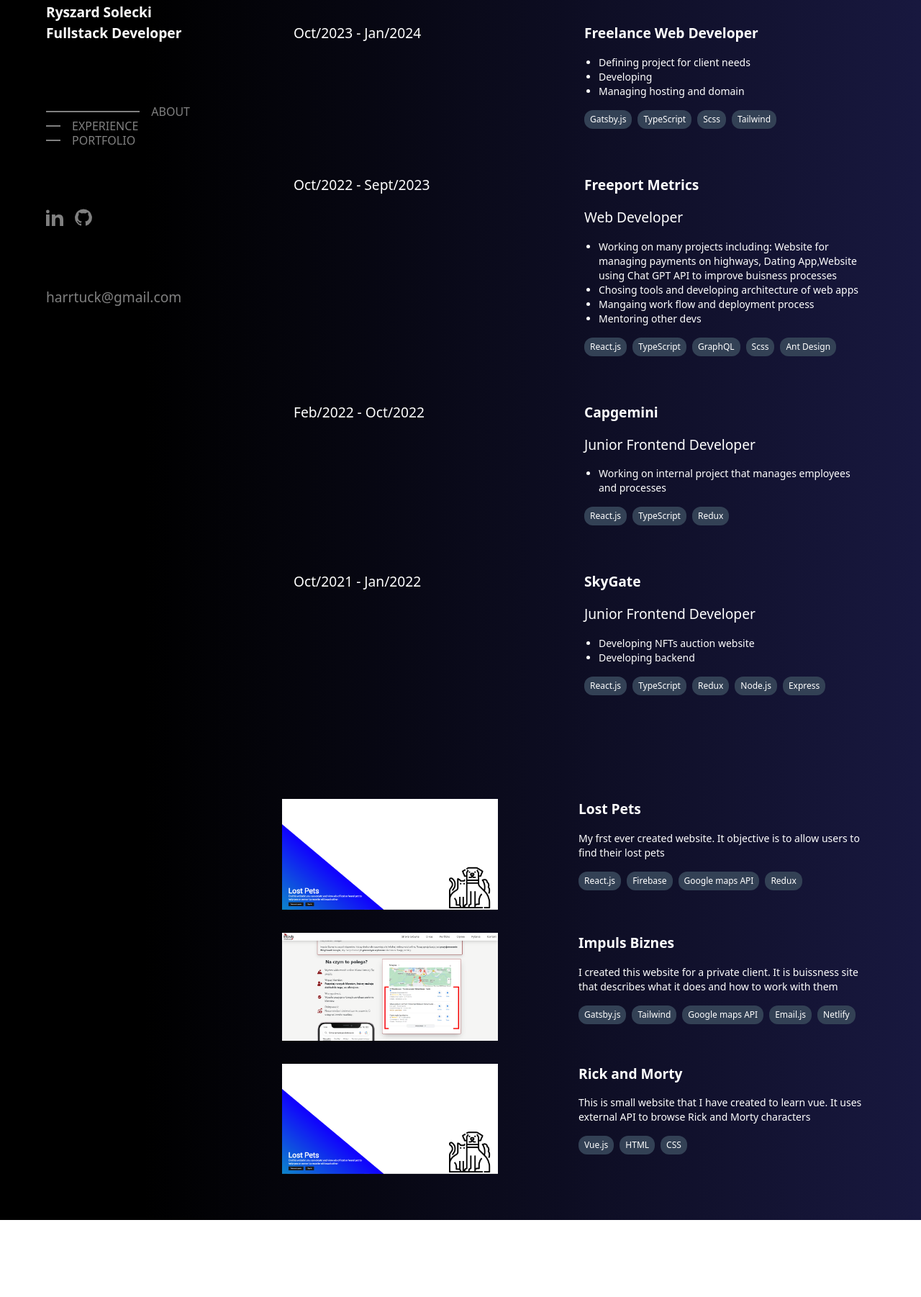
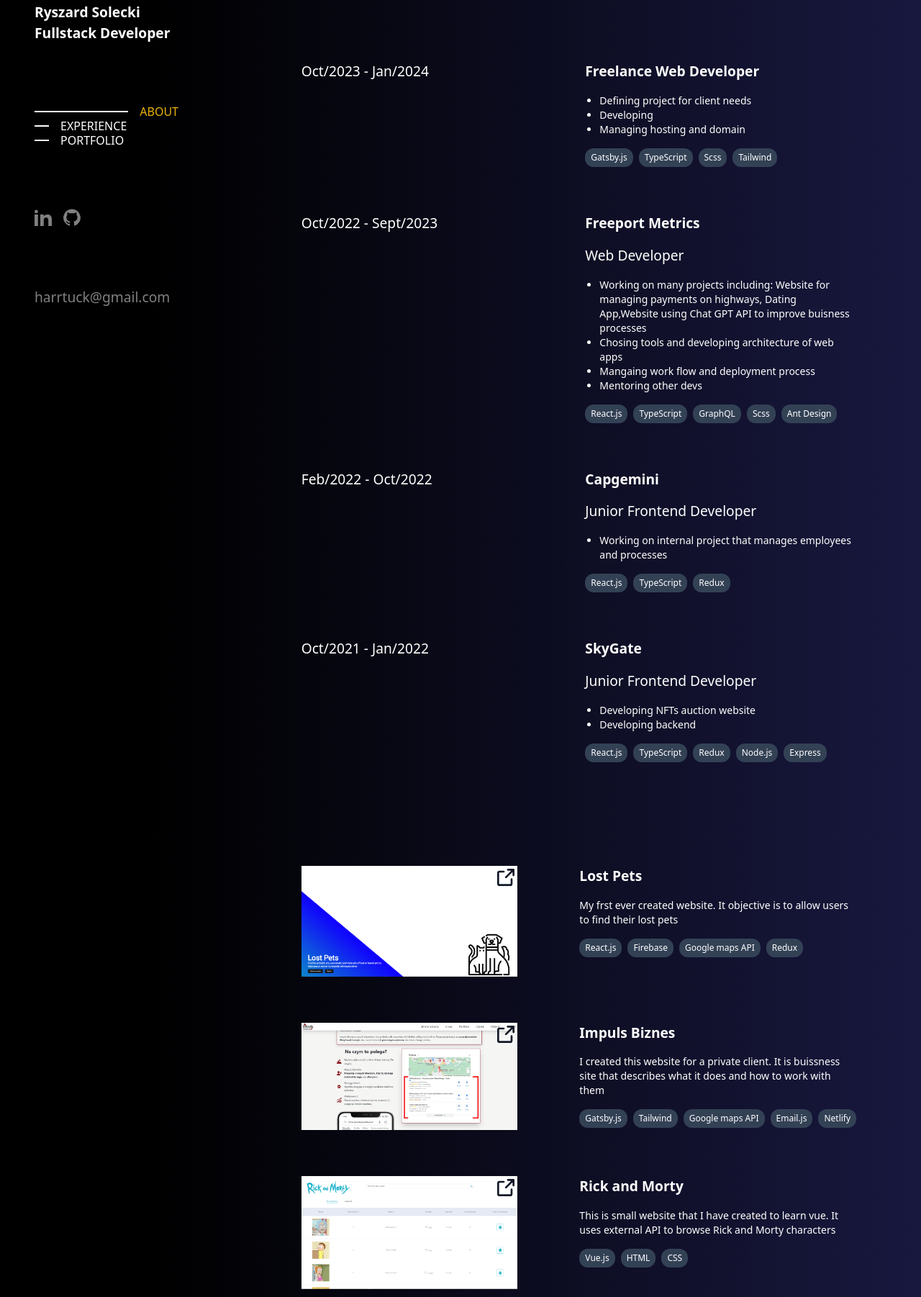
Before and after one commit to Carroway256/my-portfolio, a Gatsby site: page / in a window 1280 px wide. Shown: the part 262-2064 px from the top of the page at 72% size. Before the commit the page ends 1957 px from the top, so only its background shows below. Built offline with nearby package versions, Linux system fonts and the light colour scheme; Gatsby itself is replaced by a stand-in of ours.

Commit message:
final finalny with mobile and Rick

```diff
--- a/src/components/experience.js
+++ b/src/components/experience.js
@@ -3,7 +3,7 @@ import './experience.scss';
 import StackItem from './StackItem.js';
 const Experience = () => {
   return (
-    <div className="flex flex-col gap-8">
+    <div className="flex flex-col gap-12">
       <ExperienceItem
         date={'Oct/2023 - Jan/2024'}
         company={'Freelance Web Developer'}
@@ -15,7 +15,7 @@ const Experience = () => {
           </>
         }
         stack={
-          <div className="flex gap-2">
+          <div className="flex flex-wrap gap-2">
             <StackItem techName={'Gatsby.js'} />
             <StackItem techName={'TypeScript'} />
             <StackItem techName={'Scss'} />
@@ -39,7 +39,7 @@ const Experience = () => {
           </>
         }
         stack={
-          <div className="flex gap-2">
+          <div className="flex flex-wrap gap-2">
             <StackItem techName={'React.js'} />
             <StackItem techName={'TypeScript'} />
             <StackItem techName={'GraphQL'} />
@@ -58,7 +58,7 @@ const Experience = () => {
           </>
         }
         stack={
-          <div className="flex gap-2">
+          <div className="flex flex-wrap gap-2">
             <StackItem techName={'React.js'} />
             <StackItem techName={'TypeScript'} />
             <StackItem techName={'Redux'} />
@@ -77,7 +77,7 @@ const Experience = () => {
           </>
         }
         stack={
-          <div className="flex gap-2">
+          <div className="flex flex-wrap gap-2">
             <StackItem techName={'React.js'} />
             <StackItem techName={'TypeScript'} />
             <StackItem techName={'Redux'} />
@@ -93,9 +93,9 @@ export default Experience;
 
 const ExperienceItem = ({ date, company, title, content, stack }) => {
   return (
-    <div className="experience-item  flex gap-4 rounded-xl p-4  hover:shadow-2xl">
-      <div className="w-1/2">{date}</div>
-      <div className="w-1/2">
+    <div className="experience-item flex flex-col gap-4 rounded-xl hover:text-yellow-500  md:flex-row md:p-2">
+      <div className="md:w-1/2">{date}</div>
+      <div className="md:w-1/2">
         <div className="flex  min-w-0 flex-col gap-4">
           <div className="font-bold">{company}</div>
           {title ? <div>{title}</div> : null}
--- a/src/components/navBar.js
+++ b/src/components/navBar.js
@@ -22,7 +22,7 @@ const NavBarItem = ({ name, onClick, isSelected }) => {
   return (
     <Link to={`#${name}`} smooth>
       <div
-        className={`listElement ${isSelected ? 'listElement-selected' : ''} flex opacity-50`}
+        className={`listElement ${isSelected ? 'listElement-selected' : ''} flex `}
         onClick={onClick}
       >
         <div
@@ -30,7 +30,7 @@ const NavBarItem = ({ name, onClick, isSelected }) => {
             isSelected ? 'w-[300px]' : ''
           }`}
         ></div>{' '}
-        <div className="text-[16px] uppercase">{name}</div>
+        <div className={`text-[16px] uppercase ${isSelected ? 'text-yellow-500' : ''}`}>{name}</div>
       </div>
     </Link>
   );
--- a/src/components/portfolio.js
+++ b/src/components/portfolio.js
@@ -5,14 +5,14 @@ import { StaticImage } from 'gatsby-plugin-image';
 import StackItem from './StackItem.js';
 const Portfolio = () => {
   return (
-    <div className="flex flex-col gap-8">
+    <div className="flex flex-col gap-12">
       <PortfolioItem
         site={
           <Link to="https://lost-pets.pl/">
             <StaticImage
               src="../images/lost-pets.PNG"
               alt="A dinosaur"
-              className="max-w-[300px]   "
+              className="md:max-w-[300px]    "
             />
           </Link>
         }
@@ -21,7 +21,7 @@ const Portfolio = () => {
           'My frst ever created website. It objective is to allow users to find their lost pets'
         }
         stack={
-          <div className="flex gap-2">
+          <div className="flex  flex-wrap gap-2">
             <StackItem techName={'React.js'} />
             <StackItem techName={'Firebase'} />
             <StackItem techName={'Google maps API'} />
@@ -35,7 +35,7 @@ const Portfolio = () => {
             <StaticImage
               src="../images/impuls-biznes.PNG"
               alt="A dinosaur"
-              className="max-w-[300px]   "
+              className="md:max-w-[300px]    "
             />
           </Link>
         }
@@ -44,7 +44,7 @@ const Portfolio = () => {
           'I created this website for a private client. It is buissness site that describes what it does and how to work with them'
         }
         stack={
-          <div className="flex gap-2">
+          <div className="flex flex-wrap  gap-2">
             <StackItem techName={'Gatsby.js'} />
             <StackItem techName={'Tailwind'} />
             <StackItem techName={'Google maps API'} />
@@ -55,12 +55,12 @@ const Portfolio = () => {
       />
       <PortfolioItem
         site={
-          <Link to="https://lost-pets.pl/">
+          <Link to="https://lost-pets.pl/" className="">
             <StaticImage
-              src="../images/lost-pets.PNG"
+              src="../images/rick-morty.PNG"
               alt="A dinosaur"
-              className="max-w-[300px]   "
-            />
+              className="   md:max-w-[300px]"
+            />{' '}
           </Link>
         }
         title={'Rick and Morty'}
@@ -68,7 +68,7 @@ const Portfolio = () => {
           'This is small website that I have created to learn vue. It uses external API to browse Rick and Morty characters'
         }
         stack={
-          <div className="flex gap-2">
+          <div className="flex flex-wrap  gap-2">
             <StackItem techName={'Vue.js'} />
             <StackItem techName={'HTML'} />
             <StackItem techName={'CSS'} />
@@ -82,9 +82,26 @@ export default Portfolio;
 
 const PortfolioItem = ({ title, site, description, stack }) => {
   return (
-    <div className="flex">
-      <div className="w-1/2">{site}</div>
-      <div className="flex w-1/2 flex-col gap-4">
+    <div className="flex flex-col justify-between gap-4 hover:text-yellow-500 md:flex-row md:p-2">
+      <div className="relative md:w-[300px]">
+        {site}{' '}
+        <svg
+          class="absolute right-1 top-1 h-6 w-6 text-gray-900"
+          aria-hidden="true"
+          xmlns="http://www.w3.org/2000/svg"
+          fill="none"
+          viewBox="0 0 18 18"
+        >
+          <path
+            stroke="currentColor"
+            stroke-linecap="round"
+            stroke-linejoin="round"
+            stroke-width="2"
+            d="M15 11v4.833A1.166 1.166 0 0 1 13.833 17H2.167A1.167 1.167 0 0 1 1 15.833V4.167A1.166 1.166 0 0 1 2.167 3h4.618m4.447-2H17v5.768M9.111 8.889l7.778-7.778"
+          />
+        </svg>
+      </div>
+      <div className="flex flex-col gap-4 md:w-1/2">
         <div className="font-bold">{title}</div>
         <div className="text-sm">{description}</div>
         <div>{stack}</div>
--- a/src/pages/index.js
+++ b/src/pages/index.js
@@ -34,20 +34,6 @@ const IndexPage = () => {
       }
     });
   }, []);
-  // useEffect(() => {
-  //   console.log('change of exp');
-  //   if (isExperienceVisible === true) setTab('experience');
-  // }, [isExperienceVisible]);
-
-  // useEffect(() => {
-  //   console.log('change of ab');
-  //   if (isAboutVisible === true) setTab('about');
-  // }, [isAboutVisible]);
-
-  // useEffect(() => {
-  //   console.log('change of port');
-  //   if (isPortfolioVisible === true) setTab('portfolio');
-  // }, [isPortfolioVisible]);
 
   useEffect(() => {
     if (isExperienceVisible === true || (isPortfolioVisible === false && isAboutVisible === false))
@@ -61,8 +47,8 @@ const IndexPage = () => {
   return (
     <div>
       <div className=" mouse-cursor-gradient-tracking cursor-default  font-sans">
-        <div className=" relative mx-16 flex items-center  gap-32  ">
-          <div className="sticky top-[0] flex h-[100vh] flex-col justify-between gap-8 self-start py-20 2xl:py-60 ">
+        <div className="relative flex flex-col items-center  md:mx-12 md:flex-row md:gap-20 lg:justify-between 2xl:mx-60 2xl:gap-60 ">
+          <div className="top-[0] flex flex-col items-center gap-8 md:sticky md:h-[100vh]  md:w-1/5 md:items-start md:self-start md:py-20 lg:justify-between 2xl:py-60 ">
             <div className="self-center">
               <StaticImage
                 src="../../static/R2.png"
@@ -120,7 +106,7 @@ const IndexPage = () => {
                 harrtuck@gmail.com
               </div>{' '}
               <div
-                className={`mt-2 translate-x-[-300px] text-[15px] ${
+                className={`mt-2 translate-x-[-1000px] text-[15px] ${
                   isCoppied ? 'coppied_message' : ''
                 }`}
               >
@@ -129,20 +115,27 @@ const IndexPage = () => {
             </div>
           </div>
 
-          <div className=" ml-auto flex flex-col  ">
-            <section id="about" ref={aboutRef} className="py-16">
+          <div className="mx-8 flex flex-col py-8 md:w-2/3">
+            <section id="about" ref={aboutRef} className="py-4 md:py-16">
               {' '}
+              <div className="sticky top-0 z-10 m-2 mx-[-2rem] py-2 text-center font-bold text-yellow-500 backdrop-blur-xl md:hidden">
+                ABOUT
+              </div>
               I started my programming journey with CS50 course from harvard and self learning.
               After one year i got my first job and I have been working or freelancing ever since
               which is a bit above 2 years. I will also finish my bachelors degree in computer
               science in this year
             </section>{' '}
-            <section id="experience" ref={experienceRef} className="py-16">
-              {' '}
+            <section id="experience" ref={experienceRef} className="py-4 md:py-16">
+              <div className="sticky top-0 z-10 m-2 mx-[-2rem] py-2 text-center font-bold text-yellow-500 backdrop-blur-xl md:hidden">
+                EXPERIENCE
+              </div>
               <Experience />
             </section>{' '}
-            <section id="portfolio" ref={portfolioRef} className="py-16">
-              {' '}
+            <section id="portfolio" ref={portfolioRef} className="py-4 md:py-16">
+              <div className="sticky top-0 z-10 m-2 mx-[-2rem] py-2 text-center font-bold text-yellow-500 backdrop-blur-xl md:hidden">
+                PORTFOLIO
+              </div>{' '}
               <Portfolio />
             </section>{' '}
           </div>
```
Also changed, not shown: src/images/rick-morty.PNG (added).
